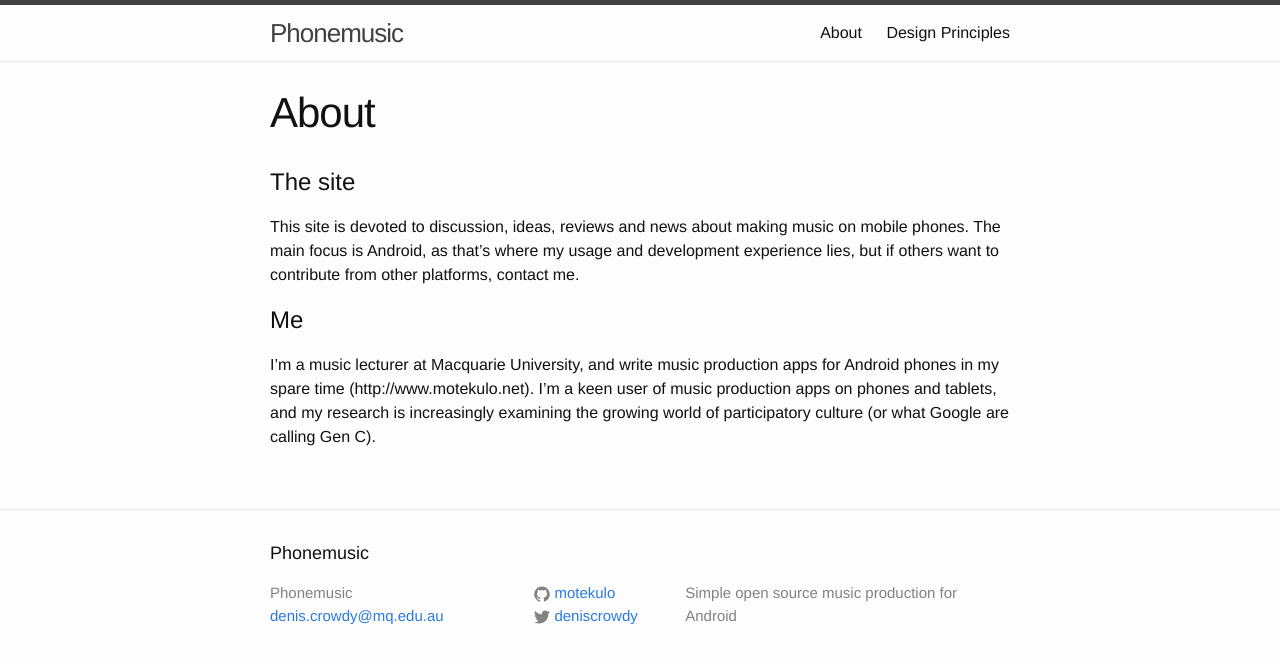
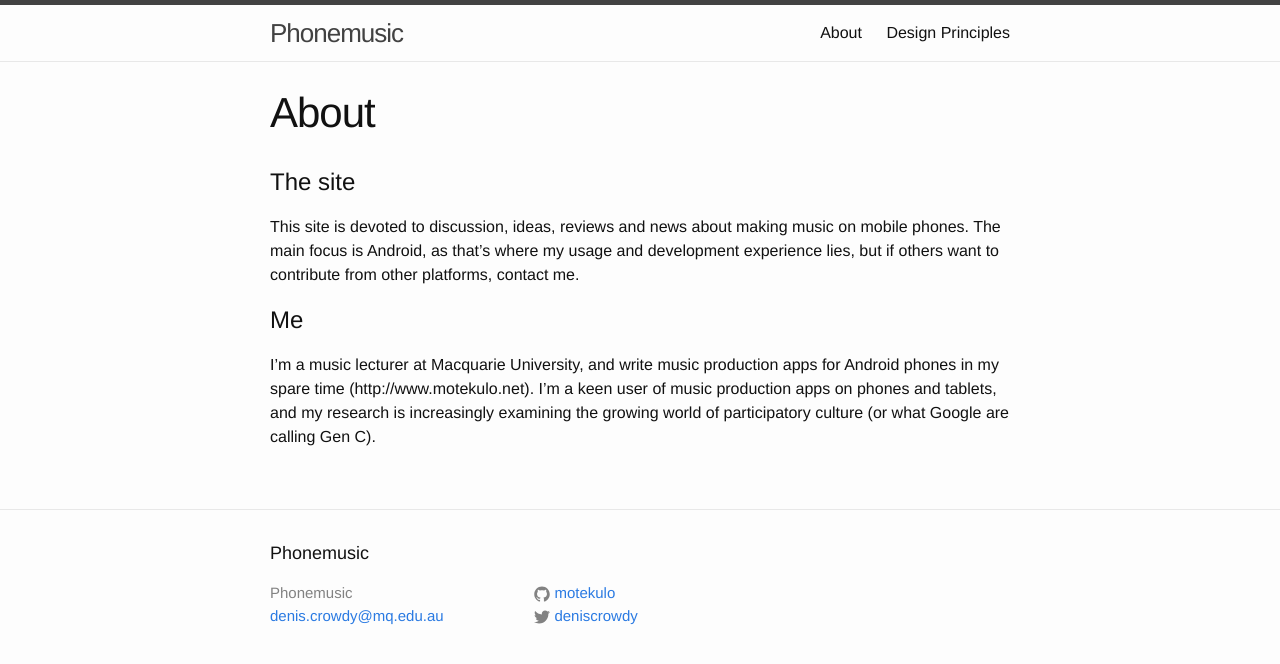
Before and after one commit to motekulo/github.io, a Jekyll site: the page built from about.md, in a window 1280 px wide. Shown: the top 664 px of the page. Built offline with Jekyll 4.4.1, drawn with Linux system fonts in a browser that asks for light colours; part of the change alters nothing that is shown.

Commit message:
Try to sort out config file base url

```diff
--- a/_config.yml
+++ b/_config.yml
@@ -8,10 +8,10 @@
 # Site settings
 title: Phonemusic
 email: denis.crowdy@mq.edu.au
-description: > # this means to ignore newlines until "baseurl:"
-        Simple open source music production for Android
+# description: > # this means to ignore newlines until "baseurl:"
+#         Simple open source music production for Android
 # baseurl: "/phonemusic" # the subpath of your site, e.g. /blog
-url: "" # the base hostname & protocol for your site
+# url: "" # the base hostname & protocol for your site
 twitter_username: deniscrowdy
 github_username:  motekulo
 
```
